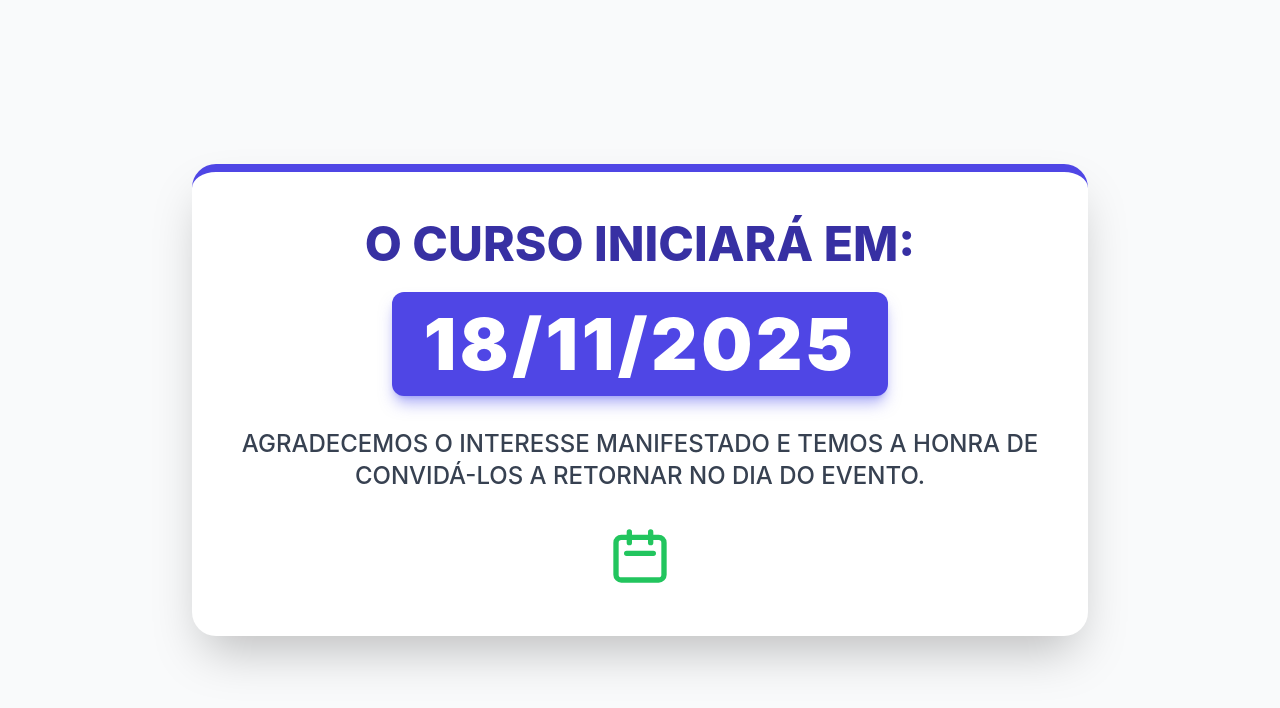
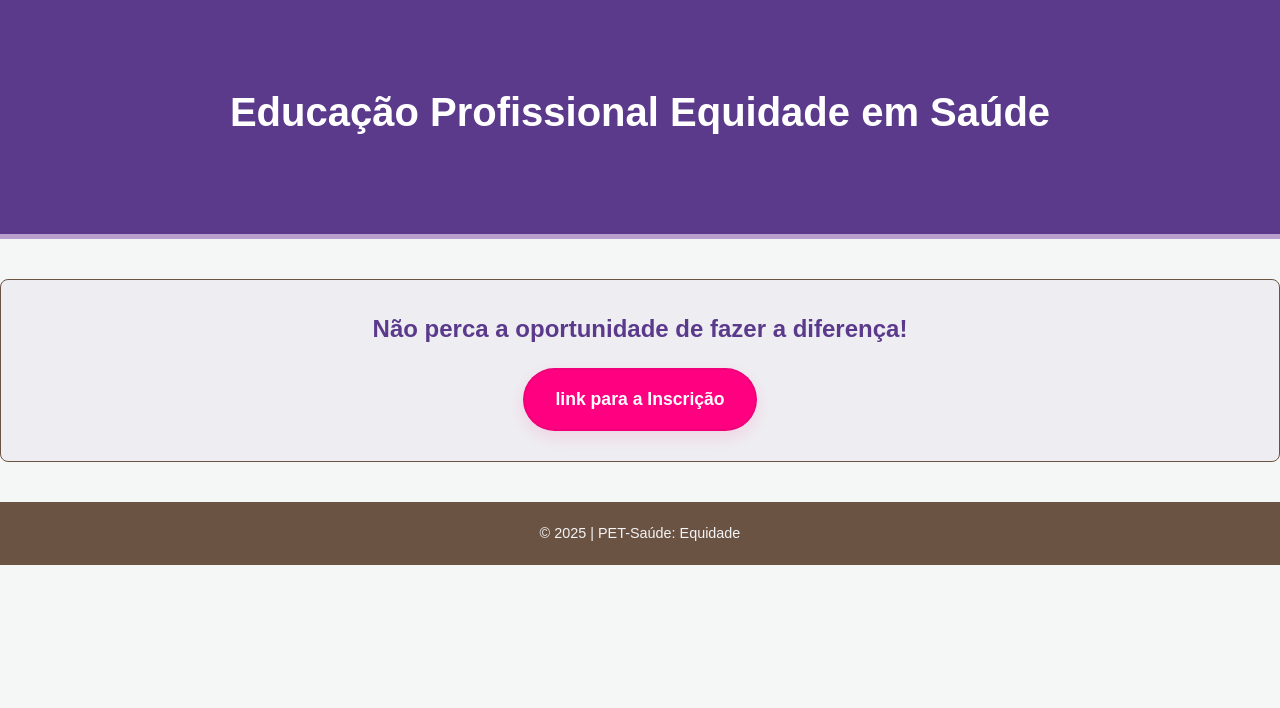
Before and after one commit to davidleon2208-hash/Cursos-EPES, a plain HTML site: page index.html in a window 1280 px wide. Drawn offline with nearby package versions, Linux system fonts and the light colour scheme.

```diff
--- a/index.html
+++ b/index.html
@@ -3,46 +3,25 @@
 <head>
     <meta charset="UTF-8">
     <meta name="viewport" content="width=device-width, initial-scale=1.0">
-    <title>Aviso Importante: Início do Curso</title>
-    <!-- Carregando Tailwind CSS CDN para estilização rápida e responsiva -->
-    <script src="https://cdn.tailwindcss.com"></script>
-    <style>
-        /* Configuração de fonte global */
-        body {
-            font-family: 'Inter', sans-serif;
-        }
-    </style>
+    <title>Educação Profissional em Equidade em Saúde</title>
+    <link rel="stylesheet" href="styles.css">
 </head>
-<body class="bg-gray-50 flex items-center justify-center min-h-screen p-4">
-
-    <!-- Container Principal do Aviso -->
-    <div class="max-w-4xl w-full bg-white shadow-2xl rounded-3xl p-8 md:p-12 text-center transform transition duration-500 hover:scale-[1.02] border-t-8 border-indigo-600">
-
-        <!-- Título/Destaque Principal -->
-        <h1 class="text-4xl md:text-5xl font-extrabold text-indigo-800 mb-6 leading-tight">
-            O CURSO INICIARÁ EM:
-        </h1>
-
-        <!-- Destaque da Data -->
-        <div class="inline-block px-8 py-4 bg-indigo-600 text-white rounded-xl shadow-lg shadow-indigo-500/50 mb-8">
-            <p class="text-5xl md:text-7xl font-black tracking-wider">
-                18/11/2025
-            </p>
+<body>
+    <header class="hero">
+        <div class="container">
+            <h1>Educação Profissional Equidade em Saúde</h1>
         </div>
-
-        <!-- Mensagem de Convite e Agradecimento -->
-        <p class="text-xl md:text-2xl text-gray-700 font-medium leading-relaxed">
-            AGRADECEMOS O INTERESSE MANIFESTADO E TEMOS A HONRA DE CONVIDÁ-LOS A RETORNAR NO DIA DO EVENTO.
-        </p>
-
-        <!-- Ícone de Confirmação Visual  -->
-        <div class="mt-8">
-            <svg class="w-16 h-16 mx-auto text-green-500" fill="none" stroke="currentColor" viewBox="0 0 24 24" xmlns="http://www.w3.org/2000/svg">
-                <path stroke-linecap="round" stroke-linejoin="round" stroke-width="2" d="M8 7V3m8 4V3m-9 8h10M5 21h14a2 2 0 002-2V7a2 2 0 00-2-2H5a2 2 0 00-2 2v12a2 2 0 002 2z"></path>
-            </svg>
+    </header>
+        <div class="cta-box">
+            <p class="cta-text">Não perca a oportunidade de fazer a diferença!</p>
+            <a href="https://doity.com.br/educacao-profissional" class="btn-inscricao">link  para a Inscrição</a>
         </div>
-
-    </div>
+    </main>
+    <footer class="footer">
+        <div class="container">
+            <p>&copy; 2025 | PET-Saúde: Equidade</p>
+        </div>
+    </footer>
 
 </body>
 </html>
--- /dev/null
+++ b/styles.css
@@ -0,0 +1,140 @@
+/* Reset Básico */
+* {
+    margin: 0;
+    padding: 0;
+    box-sizing: border-box;
+}
+
+:root {
+    /* Paleta fornecida */
+    --color-primary: #5B3A8C; /* Roxo Escuro */
+    --color-secondary: #FF0080; /* Magenta */
+    --color-accent: #FDB92F; /* Laranja */
+    --color-support: #6B5344; /* Marrom */
+    --color-complement: #B89FCC; /* Roxo Claro */
+
+    /* Neutros */
+    --bg: #f4f7f6;
+    --text: #333333;
+    --muted: #666666;
+}
+
+body {
+    font-family: 'Arial', sans-serif;
+    line-height: 1.6;
+    color: var(--text);
+    background-color: var(--bg);
+}
+
+/* Utilitário de Layout */
+.container {
+    max-width: 1100px;
+    margin: 0 auto;
+    padding: 0 20px;
+}
+
+/* Cabeçalho (Hero Section) */
+.hero {
+    background-color: var(--color-primary);
+    color: #ffffff;
+    padding: 80px 0;
+    text-align: center;
+    border-bottom: 5px solid var(--color-complement);
+}
+
+.hero h1 {
+    font-size: 2.5em;
+    margin-bottom: 10px;
+    font-weight: 700;
+}
+
+.hero .subtitle {
+    font-size: 1.2em;
+    font-weight: 300;
+    opacity: 0.95;
+    color: rgba(255,255,255,0.9);
+}
+
+/* Conteúdo Principal */
+.content {
+    padding: 40px 20px;
+}
+
+.course-overview, .target-audience {
+    margin-bottom: 40px;
+    padding: 20px;
+    background-color: #fff;
+    border-radius: 8px;
+    box-shadow: 0 2px 4px rgba(0, 0, 0, 0.05);
+    border: 1px solid var(--color-support);
+}
+
+h2 {
+    color: var(--color-primary);
+    font-size: 1.8em;
+    border-bottom: 2px solid var(--color-complement);
+    padding-bottom: 10px;
+    margin-bottom: 15px;
+}
+
+.course-overview p, .target-audience p {
+    margin-bottom: 15px;
+}
+
+.course-overview ul {
+    list-style-type: '👉'; /* Estilo visual atraente para lista */
+    padding-left: 20px;
+}
+
+.course-overview li {
+    margin-bottom: 10px;
+    padding-left: 10px;
+}
+
+/* Call to Action (CTA) Box */
+.cta-box {
+    text-align: center;
+    padding: 30px;
+    margin: 40px auto;
+    background-color: rgba(184,159,204,0.10); /* leve tom do roxo claro */
+    border: 1px solid var(--color-support);
+    border-radius: 8px;
+}
+
+.cta-text {
+    font-size: 1.5em;
+    color: var(--color-primary);
+    font-weight: 600;
+    margin-bottom: 20px;
+}
+
+/* Botão de Inscrição */
+.btn-inscricao {
+    display: inline-block;
+    background-color: var(--color-secondary);
+    color: #ffffff;
+    padding: 15px 30px;
+    text-decoration: none;
+    font-size: 1.1em;
+    font-weight: bold;
+    border-radius: 50px; /* Botão arredondado e moderno */
+    transition: background-color 0.18s, transform 0.18s, box-shadow 0.18s;
+    box-shadow: 0 6px 18px rgba(255, 0, 128, 0.12);
+    border: 2px solid rgba(0,0,0,0.06);
+}
+
+.btn-inscricao:hover {
+    background-color: #e60072; /* leve escurecimento do magenta */
+    transform: translateY(-3px);
+    box-shadow: 0 10px 24px rgba(255, 0, 128, 0.18);
+}
+
+/* Rodapé */
+.footer {
+    background-color: var(--color-support);
+    color: #f4f4f4;
+    text-align: center;
+    padding: 20px 0;
+    margin-top: 30px;
+    font-size: 0.9em;
+}
```
